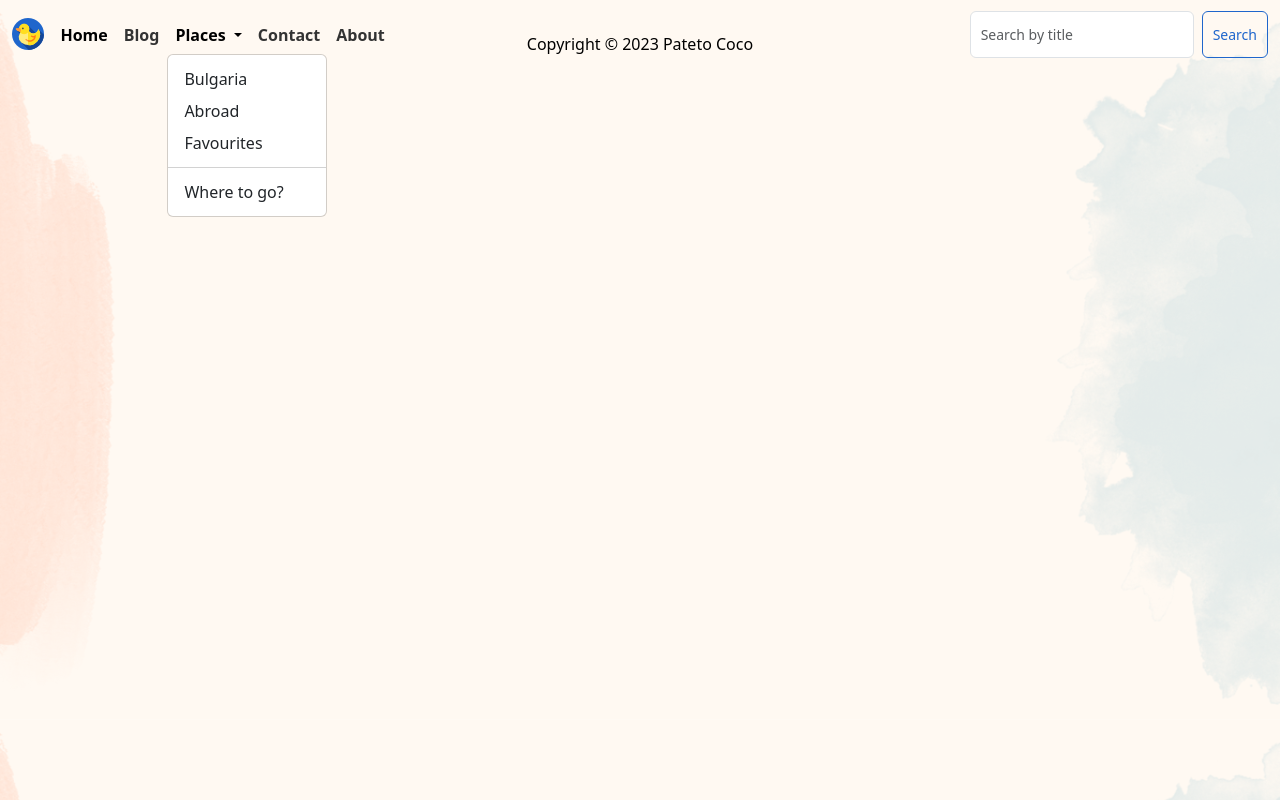
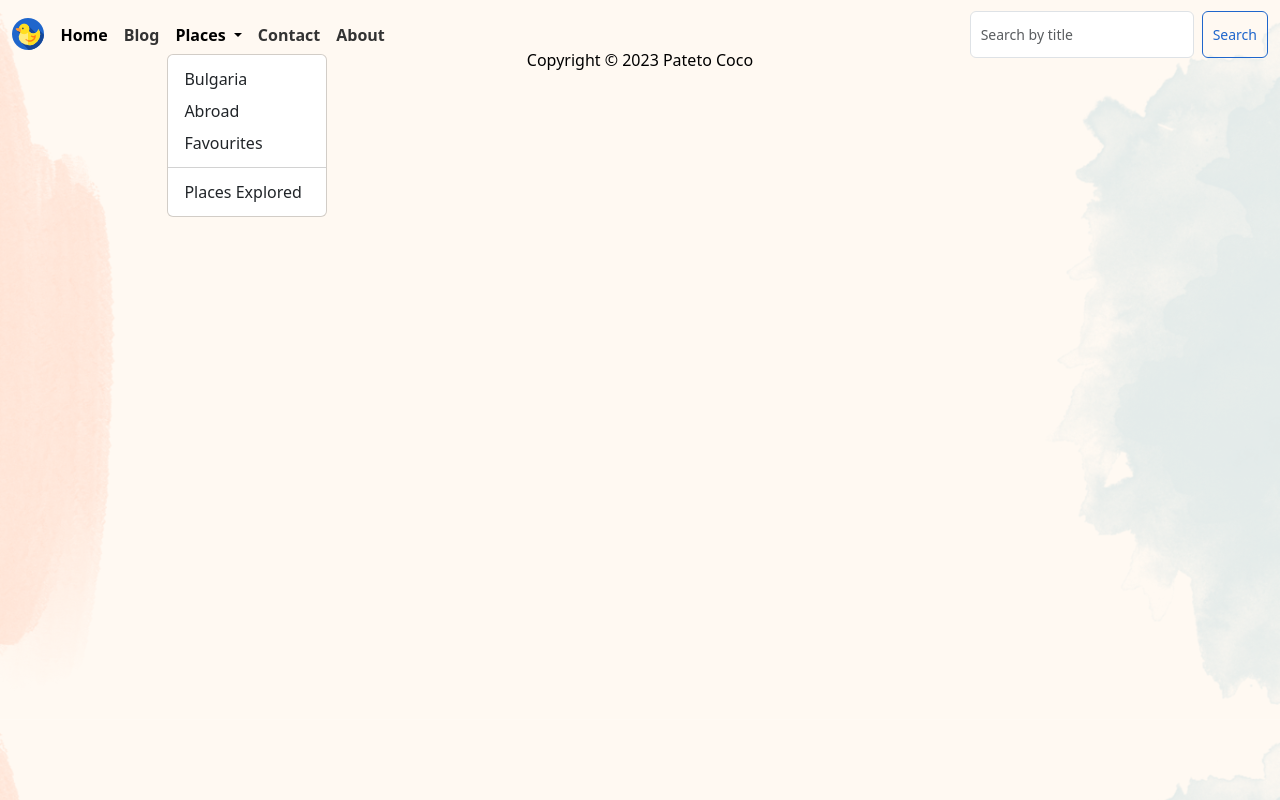
Before and after one commit to AleksKostadinov/pateto-coco, a Django app: page /abroad in a window 1280 px wide, after a click on "Places". Run offline with Django 4.2, Linux system fonts and the light colour scheme; data that the repository does not hold is empty.

Commit message:
Install Folium and add map to Place Explored page

```diff
--- a/project/coco/static/coco/css/main.css
+++ b/project/coco/static/coco/css/main.css
@@ -301,3 +301,10 @@
     color: black;
     text-align: center;
 }
+
+.visited {
+    display: flex;
+            justify-content: center;
+            align-items: center;
+            height: 100vh;
+}
--- a/project/coco/templates/coco/coco-abroad.html
+++ b/project/coco/templates/coco/coco-abroad.html
@@ -3,7 +3,7 @@
 
 {% block content %}
     <div class="bg-custom">
-        <div class="container py-3">
+        <div class="container pt-5">
             <div class="row">
                 <div class="col-7 mx-auto">
                     {% for post in post_list %}
--- a/project/coco/templates/coco/navbar.html
+++ b/project/coco/templates/coco/navbar.html
@@ -28,7 +28,7 @@
                         <li>
                             <hr class="dropdown-divider">
                         </li>
-                        <li><a class="dropdown-item" href="{% url 'coco-where' %}">Where to go?</a></li>
+                        <li><a class="dropdown-item" href="{% url 'coco-where' %}">Places Explored</a></li>
                     </ul>
                 </li>
                 <li class="nav-item">
--- a/project/coco/views.py
+++ b/project/coco/views.py
@@ -1,11 +1,12 @@
 import os
+import requests
+import folium
 from datetime import datetime
 from django.conf import settings
-import requests
 from django.core.mail import send_mail
 from django.http import JsonResponse
 from django.shortcuts import render, get_object_or_404
-from .models import Post
+from .models import Post, PlacesVisited
 from django.core.paginator import Paginator, PageNotAnInteger, EmptyPage
 from random import choice
 from .forms import CommentForm, SubscribersForm, MailMessageForm
@@ -104,7 +105,16 @@
 
 
 def dest_where(request):
-    return render(request, 'coco/coco-where.html')
+    places_visited = PlacesVisited.objects.all()
+
+    m = folium.Map(location=[47.751569, 10.675063], zoom_start=5)
+
+    for place in places_visited:
+        coordinates = (place.latitude, place.longitude)
+        folium.Marker(coordinates).add_to(m)
+
+    context = {'map': m._repr_html_()}
+    return render(request, 'coco/coco-where.html', context)
 
 
 def about(request):
--- a/project/requirements.txt
+++ b/project/requirements.txt
@@ -1,4 +1,5 @@
 asgiref==3.6.0
+branca==0.6.0
 certifi==2022.12.7
 charset-normalizer==3.1.0
 crispy-bootstrap5==0.7
@@ -6,8 +7,12 @@
 django-ckeditor==6.5.1
 django-crispy-forms==2.0
 django-js-asset==2.0.0
+folium==0.14.0
 idna==3.4
+Jinja2==3.1.2
+MarkupSafe==2.1.2
 newsapi-python==0.2.7
+numpy==1.24.3
 Pillow==9.5.0
 python-dotenv==1.0.0
 requests==2.28.2
```
Also changed, not shown: project/coco/admin.py (+10 -1 lines), project/coco/models.py (+13 -0 lines), project/coco/templates/coco/coco-where.html (+6 -5 lines), project/coco/migrations/0013_placesvisited.py (added), project/coco/migrations/0014_alter_placesvisited_options_placesvisited_date.py (added), project/coco/migrations/0015_alter_placesvisited_date.py (added).
